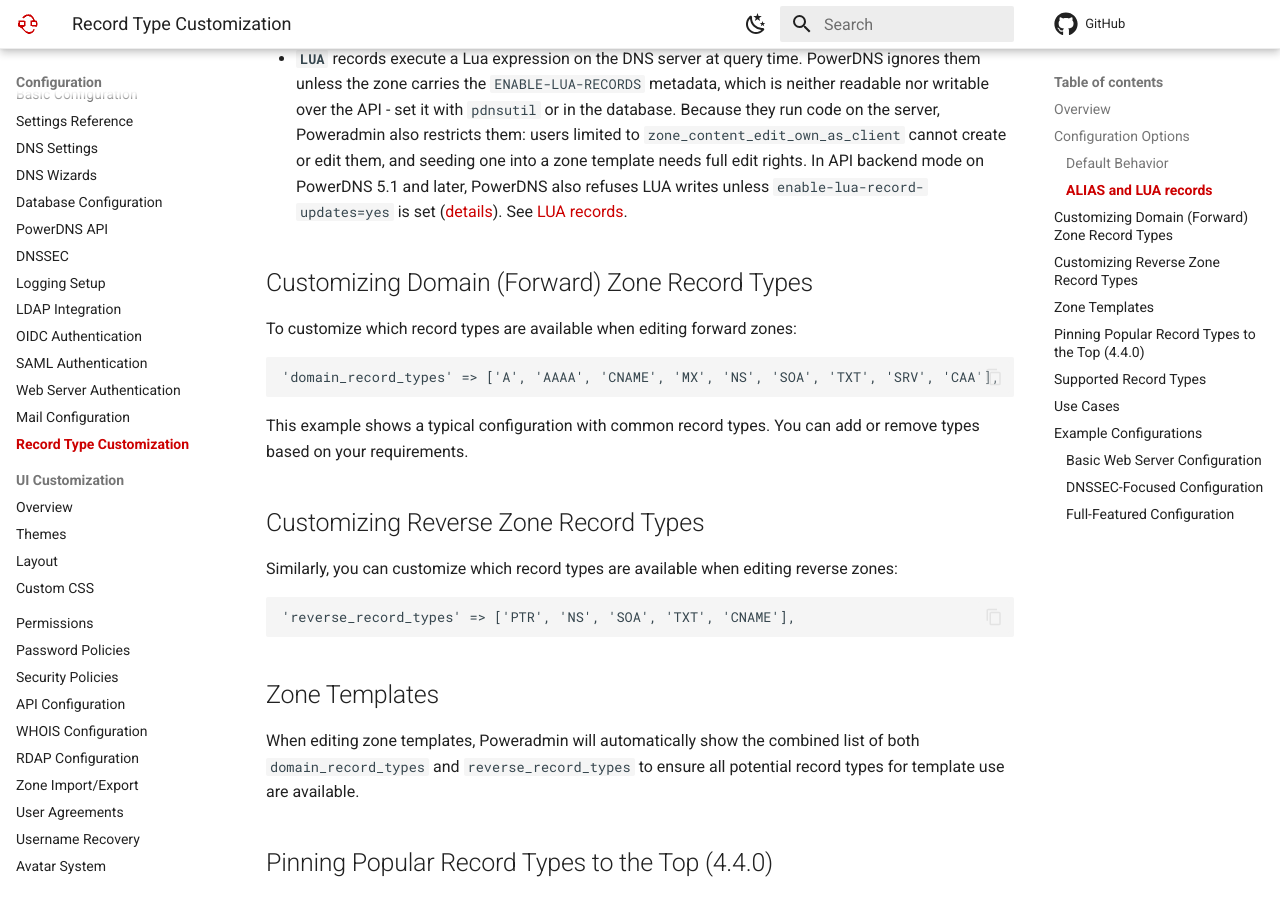
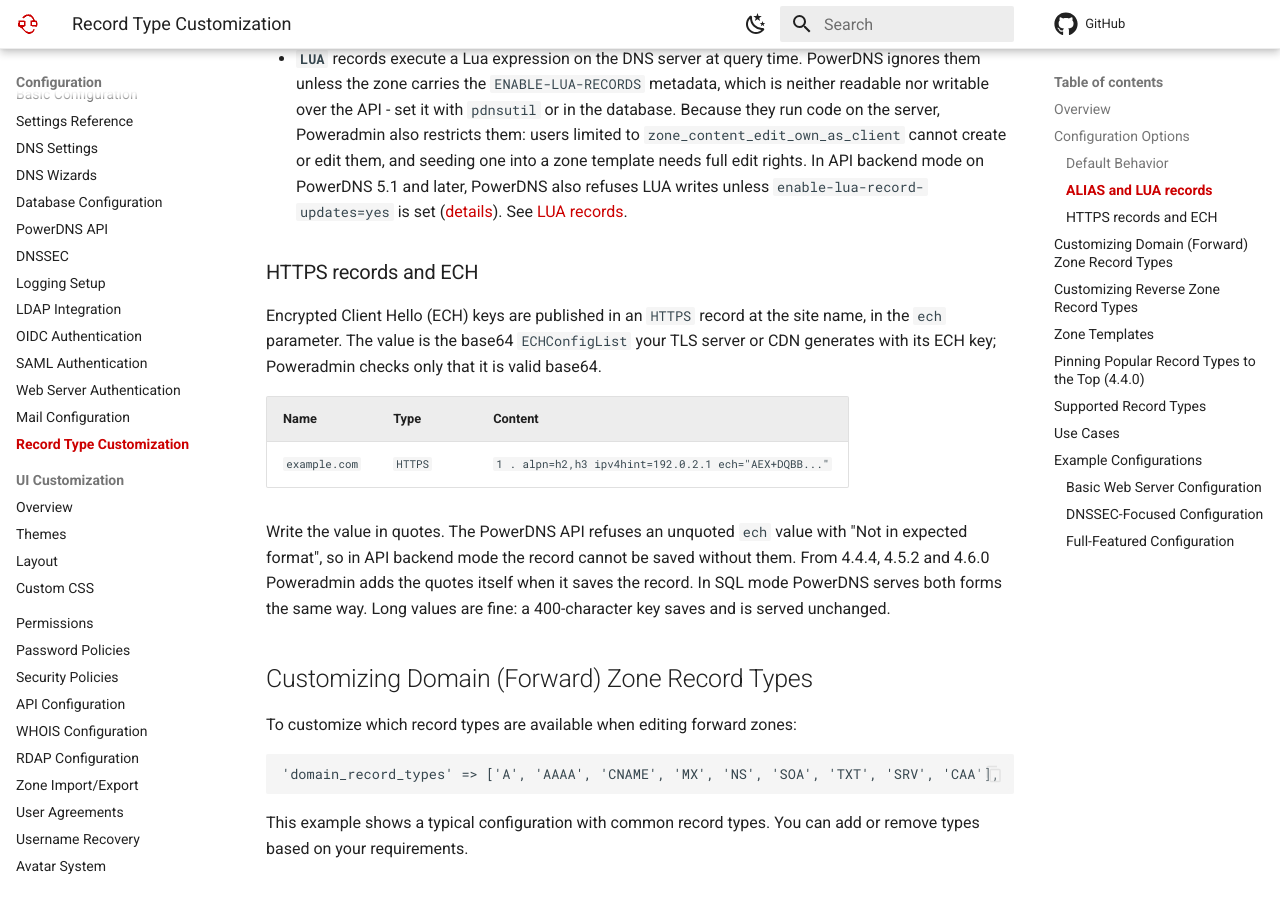
Before and after one commit to poweradmin/poweradmin-docs, an MkDocs documentation site: the page built from docs/configuration/record-types.md, in a window 1280 px wide and 900 px high, scrolled down 1504 px. Built offline with MkDocs 1.6.1 and Material for MkDocs 9.7.7, drawn with Linux system fonts in a browser that asks for light colours; comment, search, counter and statistics services are not loaded.

Commit message:
docs(records): explain publishing ECH keys in HTTPS records

```diff
--- a/docs/configuration/record-types.md
+++ b/docs/configuration/record-types.md
@@ -55,6 +55,21 @@ Two types have requirements on the PowerDNS side beyond simply being enabled her
   on PowerDNS 5.1 and later, PowerDNS also refuses LUA writes unless `enable-lua-record-updates=yes`
   is set ([details](powerdns-api.md#known-issue-lua-records-refused-on-powerdns-auth-51)). See
   [LUA records](https://doc.powerdns.com/authoritative/lua-records/index.html).
+
+### HTTPS records and ECH
+
+Encrypted Client Hello (ECH) keys are published in an `HTTPS` record at the site name, in the
+`ech` parameter. The value is the base64 `ECHConfigList` your TLS server or CDN generates with
+its ECH key; Poweradmin checks only that it is valid base64.
+
+| Name | Type | Content |
+|---|---|---|
+| `example.com` | `HTTPS` | `1 . alpn=h2,h3 ipv4hint=192.0.2.1 ech="AEX+DQBB..."` |
+
+Write the value in quotes. The PowerDNS API refuses an unquoted `ech` value with
+"Not in expected format", so in API backend mode the record cannot be saved without them. From
+4.4.4, 4.5.2 and 4.6.0 Poweradmin adds the quotes itself when it saves the record. In SQL mode PowerDNS serves
+both forms the same way. Long values are fine: a 400-character key saves and is served unchanged.
 
 ## Customizing Domain (Forward) Zone Record Types
 
```
